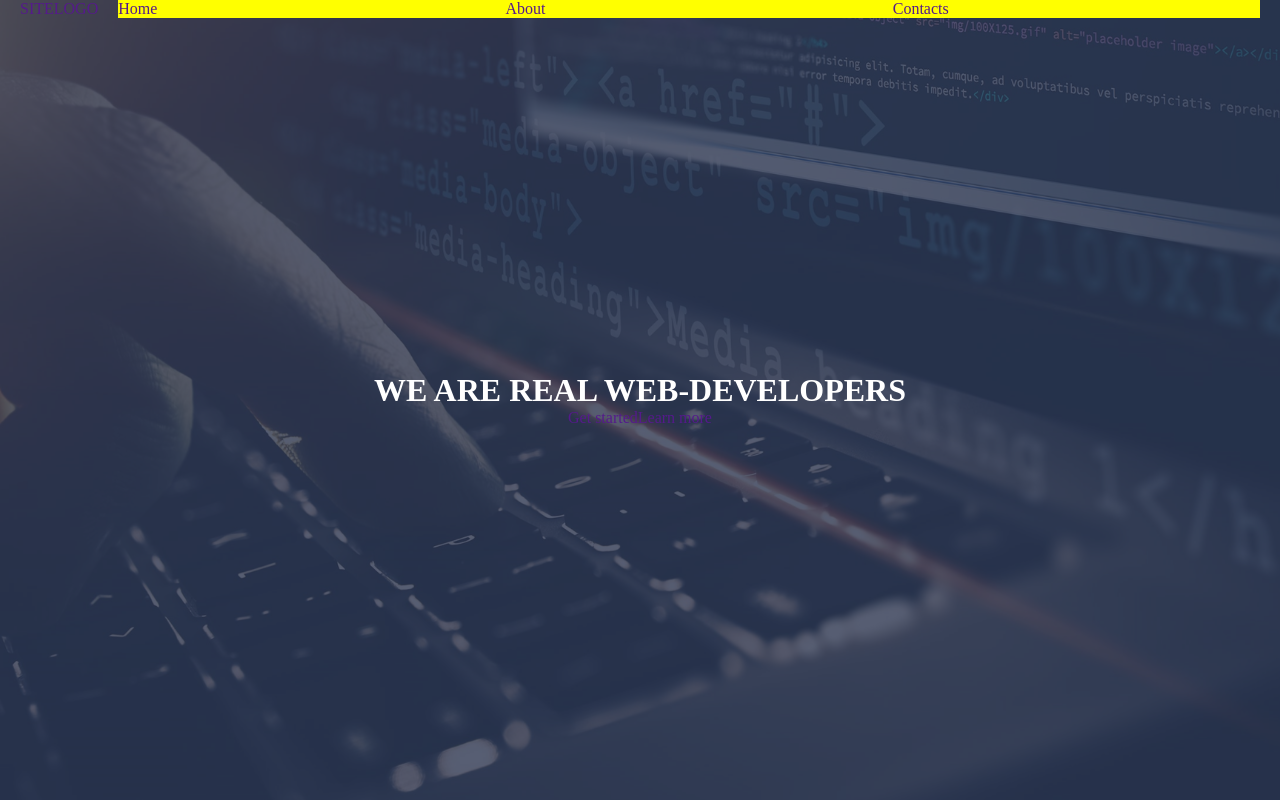
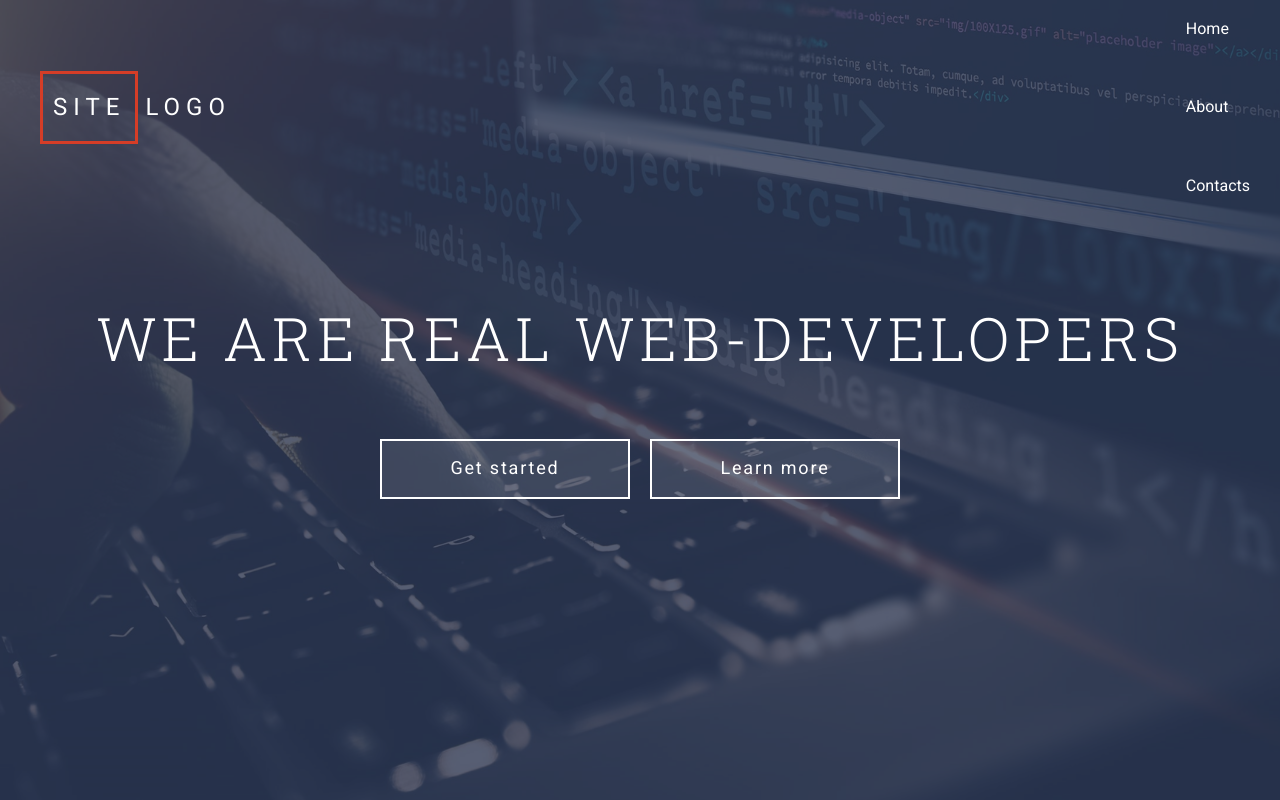
Before and after one commit to IlliaBielik/project_course1, a website: page index.html in a window 1280 px wide. Drawn offline with Linux system fonts and the light colour scheme.

Commit message:
Оформление блока header, без соответствия

```diff
--- a/assets/scss/common/_classes.scss
+++ b/assets/scss/common/_classes.scss
@@ -0,0 +1,15 @@
+@use "../presets" as *;
+@use "../mixins" as *;
+
+.btn {
+  width: 250px;
+  height: 60px;
+  background-color: rgba($color-light, 0.1);
+  border: $color-light 2px solid;
+  padding: 0.5em 1em;
+  display: flex;
+  align-items: center;
+  justify-content: center;
+  font-size: 1.125rem;
+  letter-spacing: 0.1em;
+}
--- a/assets/scss/common/_typography.scss
+++ b/assets/scss/common/_typography.scss
@@ -1,4 +1,5 @@
 @use "../presets" as *;
+@use "../mixins" as *;
 
 *,
 *::before,
@@ -8,12 +9,22 @@
 
 html {
   overflow-y: scroll;
+  font-family: $font-main;
+  font-size: $font-size;
 }
 
 h1 {
-
+  font-family: $font-header;
+  font-size: 3.75rem;
+  letter-spacing: 0.08em;
+  font-weight: 300;
+  line-height: 1.2em;
+}
+h2 {
+  font-family: $font-header;
 }
 
 a {
   text-decoration: none;
+  color: $color-light;
 }
--- a/assets/scss/components/header/_header-content.scss
+++ b/assets/scss/components/header/_header-content.scss
@@ -10,11 +10,12 @@
   }
 
   &__title {
-    margin: 0;
+    margin: 0 0 65px 0;
     text-align: center;
   }
   &__actions {
     display: flex;
     justify-content: center;
+    gap: $gap;
   }
 }
--- a/assets/scss/components/header/_header-logo.scss
+++ b/assets/scss/components/header/_header-logo.scss
@@ -2,5 +2,18 @@
 @use "../../mixins" as *;
 
 .header-logo {
+  font-size:  1.5rem;
+  letter-spacing: 0.25em;
 
+  &__link{
+    display: block;
+    padding: 20px 20px 20px 20px;
+
+  }
+  &__accent{
+    display: inline-block;
+    border: 3px solid $color-highlight;
+    margin-right: 7px;
+    padding: 20px 10px 20px 10px;
+  }
 }
--- a/assets/scss/components/header/_header-menu.scss
+++ b/assets/scss/components/header/_header-menu.scss
@@ -12,6 +12,7 @@
     display: grid;
     gap: $gap;
     grid-template-columns: auto 1fr;
+    align-items: center;
 
     @extend %container;
 
--- a/assets/scss/components/header/_header-navbar.scss
+++ b/assets/scss/components/header/_header-navbar.scss
@@ -2,7 +2,7 @@
 @use "../../mixins" as *;
 
 .header-navbar {
-  background-color: yellow;
+  justify-items: end;
 
   &__btn {
     display: none;
@@ -11,12 +11,15 @@
   &__list {
     @include unlist;
     display: grid;
-    gap: 20px;
-    grid-template-columns: repeat(3, 1fr);
+    gap: $gap;
+    grid-template-columns: repeat(auto-fit, minmax(50px, max-content));
+    justify-content: end;
   }
 
   &__item {
   }
   &__link {
+    display: block;
+    padding: $gap $gap-sm;
   }
 }
```
Also changed, not shown: assets/css/style.css.
